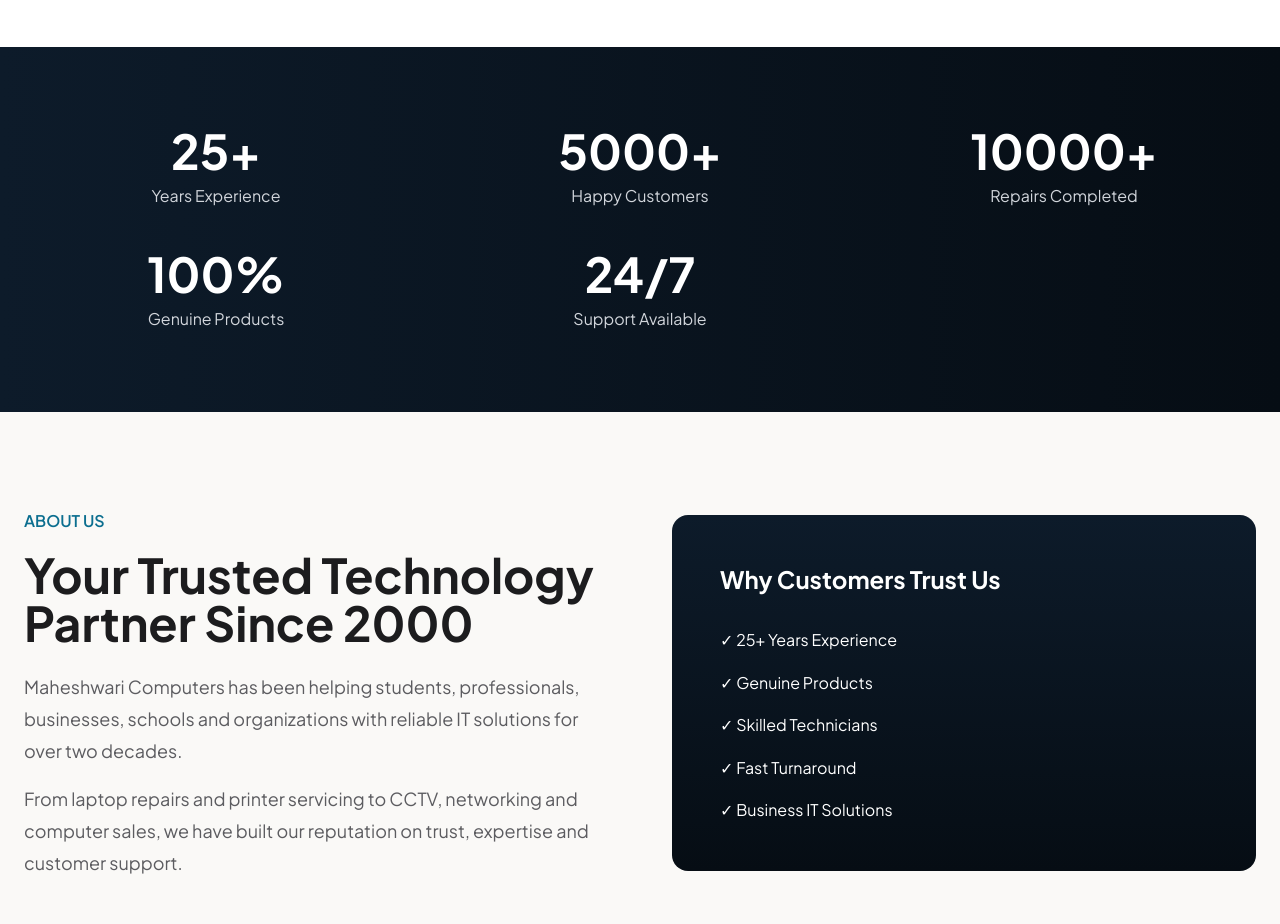
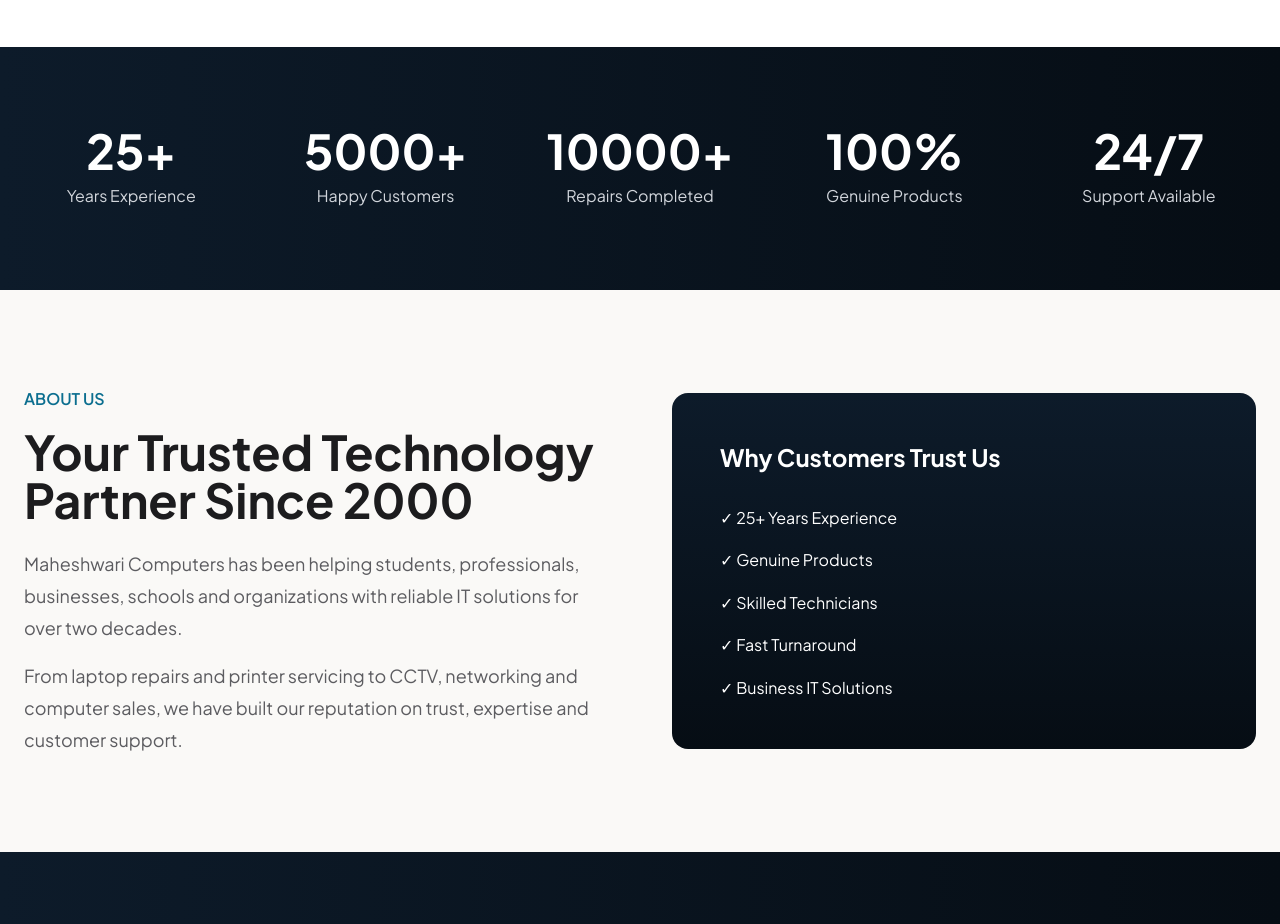
Before and after one commit to mkrishna09/Maheshwari-Computers, a Next.js app: page / in a window 1280 px wide. Shown: the part 2600-3524 px from the top of the page. Built offline with nearby package versions, Linux system fonts and the light colour scheme.

Commit message:
Fixed alignment

```diff
--- a/components/home/Stats.tsx
+++ b/components/home/Stats.tsx
@@ -3,7 +3,7 @@ export default function Stats() {
       <section className="bg-gradient-to-r from-navy-900 to-navy-950 py-20 text-white">
         <div className="mx-auto max-w-container px-6">
 
-          <div className="grid gap-10 text-center md:grid-cols-3 sm:grid-cols-2">
+          <div className="grid gap-10 text-center lg:grid-cols-5 md:grid-cols-3 sm:grid-cols-2">
 
             <div>
               <h3 className="text-5xl font-bold">25+</h3>
```
